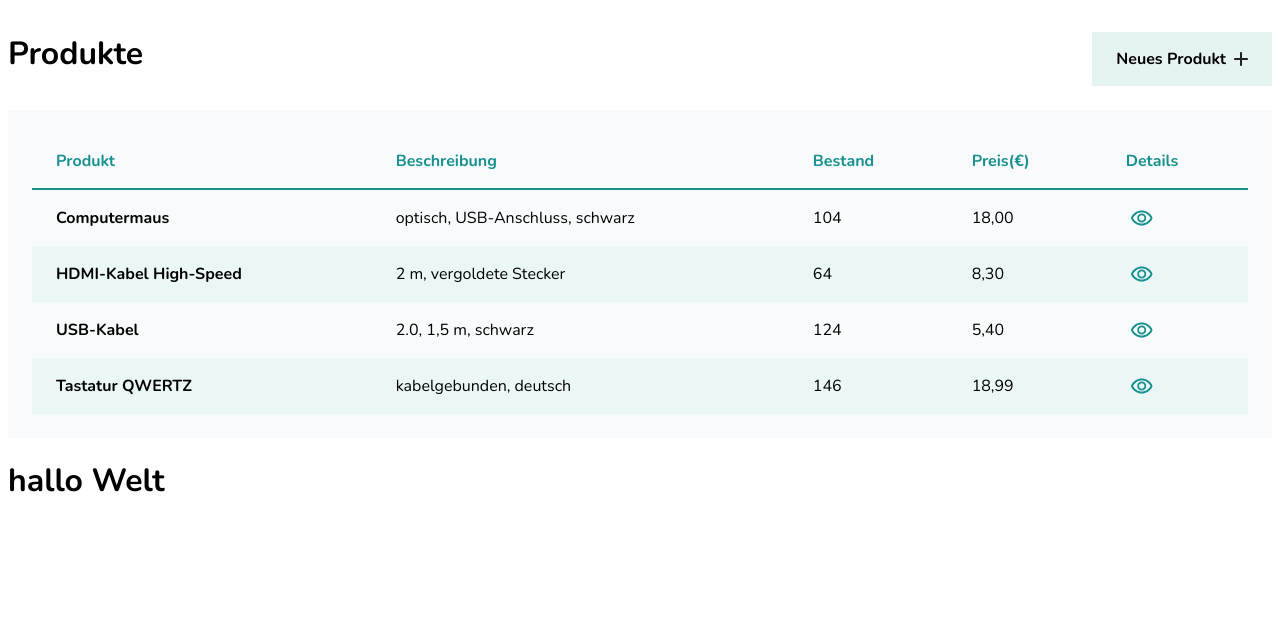
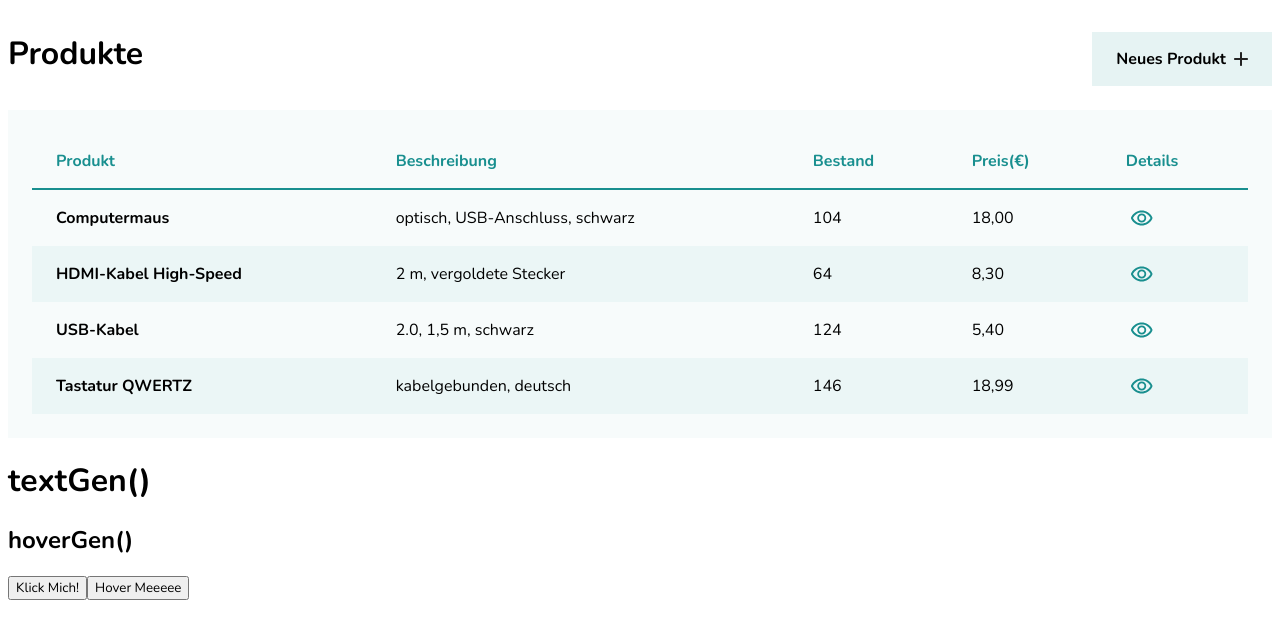
Before and after one commit to ChristopherBraun196/product-list, an Angular app in the folder product-list/: page / in a window 1280 px wide. Shown: the top 638 px of the page. Built offline with nearby package versions, Linux system fonts and the light colour scheme.

Commit message:
Eventbinding ()

```diff
--- a/product-list/src/app/app.html
+++ b/product-list/src/app/app.html
@@ -2,6 +2,11 @@
 
 <app-product-list></app-product-list>
 
-<h1>{{textGen()}} </h1>
+<h1>{{our_text}} </h1>
+<h2>{{our_hover}}</h2>
+
+<button (click)="textGen()">Klick Mich!</button>
+
+<button (mouseover)="hoverGen()">Hover Meeeee</button>
 
 <router-outlet />
--- a/product-list/src/app/app.ts
+++ b/product-list/src/app/app.ts
@@ -13,10 +13,16 @@ export class App {
   protected readonly title = signal('product-list');
 
 
-  // our_text: string = "textGen()"
+  our_text: string = "textGen()"
+
+  our_hover: string = "hoverGen()"
 
 
   textGen(){
-    return "hallo Welt"
+    this.our_text = "banana Love!!!!!"
+  }
+
+  hoverGen(){
+    this.our_hover = "banana Love hover!!!!!"
   }
 }
```
